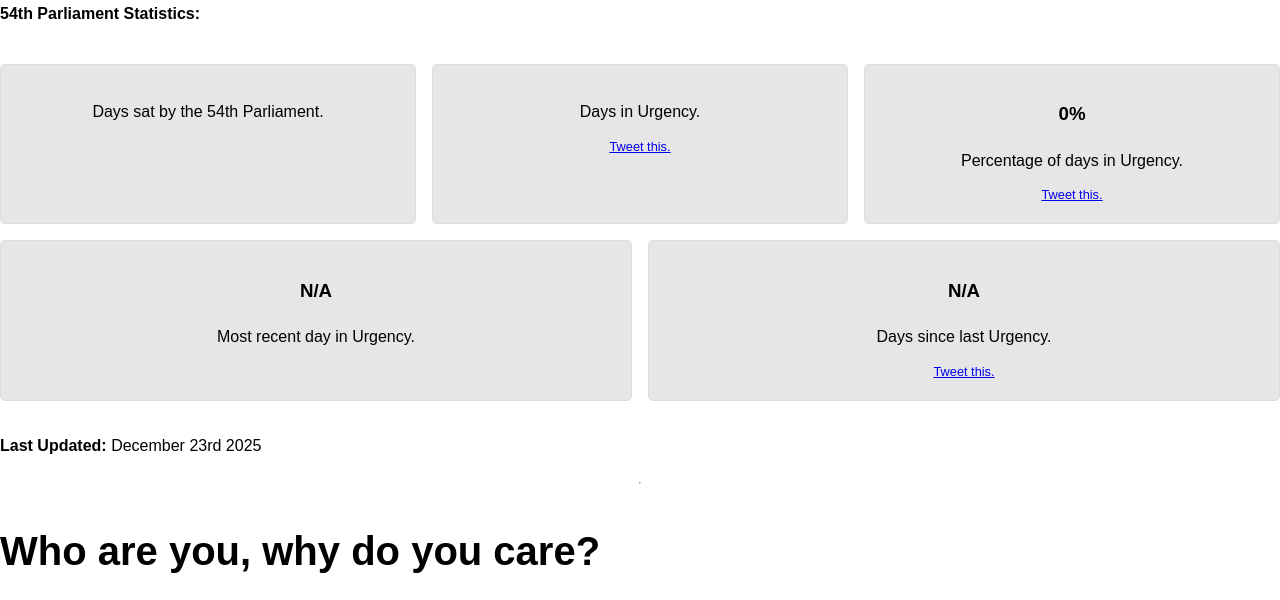
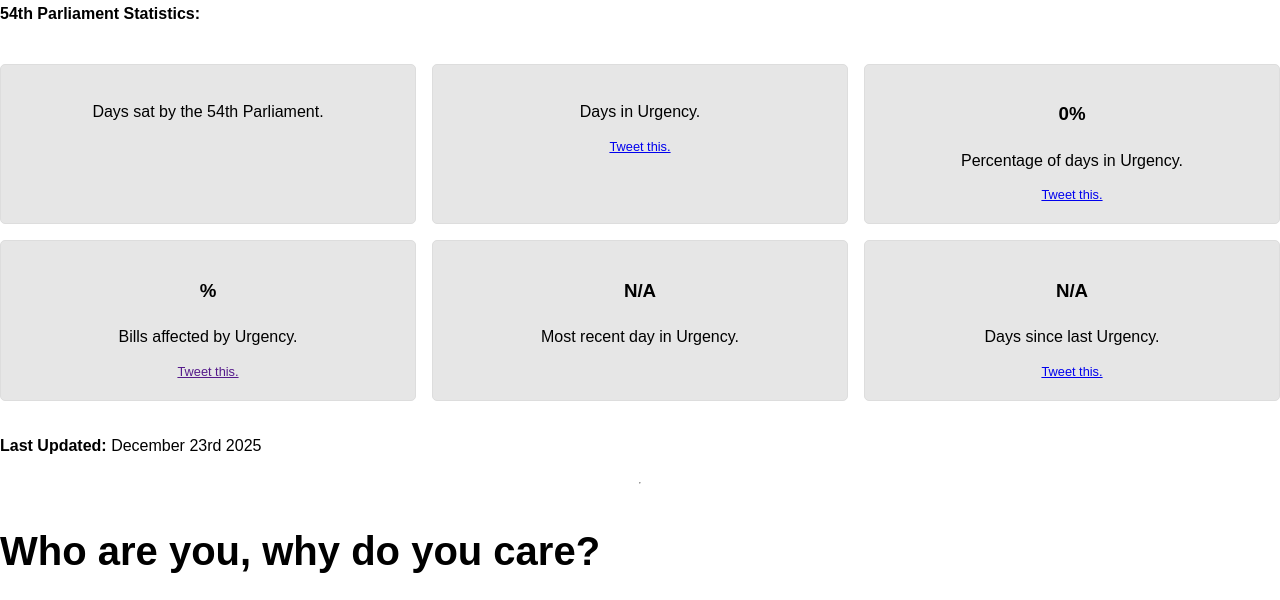
Before and after one commit to ItsHammy/nzpt-urgency, a PHP site: page / in a window 1280 px wide. Shown: the part 209-809 px from the top of the page. Run offline with PHP 8.4, Linux system fonts and the light colour scheme; data that the repository does not hold is empty; some libraries are stand-ins or nearby versions.

Commit message:
Added clarification about sitting days being longer than a day

```diff
--- a/web/index.php
+++ b/web/index.php
@@ -67,6 +67,11 @@ $last_updated = file_get_contents('lastupdate.txt');
             <small><a target="_blank" href="https://twitter.com/intent/tweet?text=Did%20you%20know%20that%20<?php echo $percent_urgency; ?>%25%20of%20the%2054th%20New%20Zealand%20Parliament%20sitting%20days%20has%20been%20in%20urgency%3F&url=https%3A%2F%2Fnzpt.cjs.nz%2F">Tweet this.</a></small>
         </div>
         <div class="statistics-box" id="percent-urgency">
+            <h3><span id="num-percent-urgency"><?php echo $bills_affected; ?></span>%</h3>
+            <p>Bills affected by Urgency.</p>
+            <small><a target="_blank" href="">Tweet this.</a></small>
+        </div>
+        <div class="statistics-box" id="percent-urgency">
             <h3><span id="last-day-urgent"><?php echo $last_day_urgent_readable; ?></span></h3>
             <p>Most recent day in Urgency.</p>
         </div>
@@ -109,7 +114,7 @@ $last_updated = file_get_contents('lastupdate.txt');
         <p>Urgency is a parliamentary procedure that allows the government to expedite the legislative process for certain bills. When a bill is declared urgent, it can bypass some of the usual stages of scrutiny, allowing it to be debated and passed more quickly than under normal circumstances.</p>
 
         <h3>What are "sitting days"?</h3>
-        <p>Sitting Days refer to the days when the New Zealand Parliament is officially in session and conducting its business. These are the days when members of Parliament (should*) meet to debate, discuss, and make decisions on legislative matters.</p>
+        <p>Sitting Days refer to the days when the New Zealand Parliament is officially in session and conducting its business. These are the days when members of Parliament (should*) meet to debate, discuss, and make decisions on legislative matters. A sitting day can span one or more days if the parliament enters Urgency.</p>
 
         <h3>Where does the data come from?</h3>
         <p>The data is sourced from the official New Zealand Parliament website, ensuring accuracy and reliability. You can check out the code yourself <a href="https://github.com/itshammy/nzpt-urgency" target="_blank">on GitHub</a>.</p>
```
